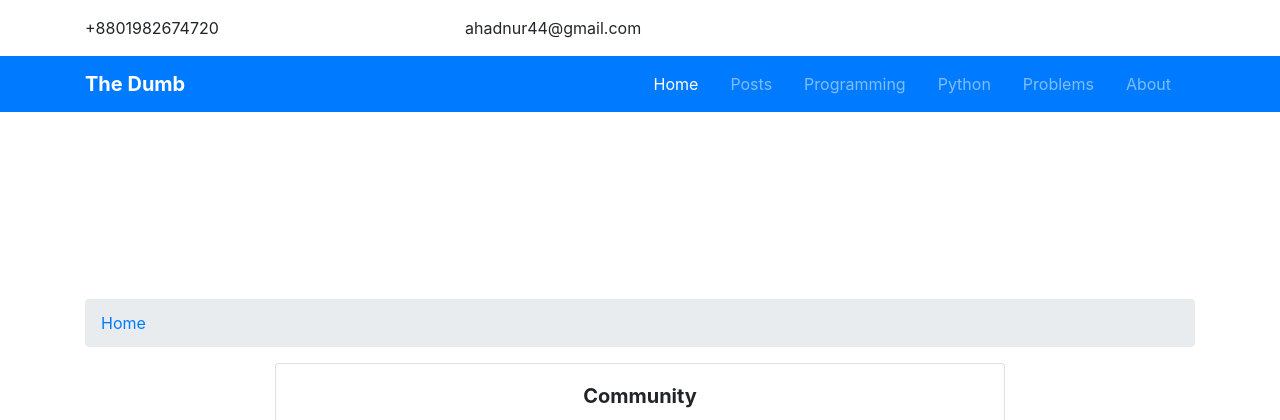
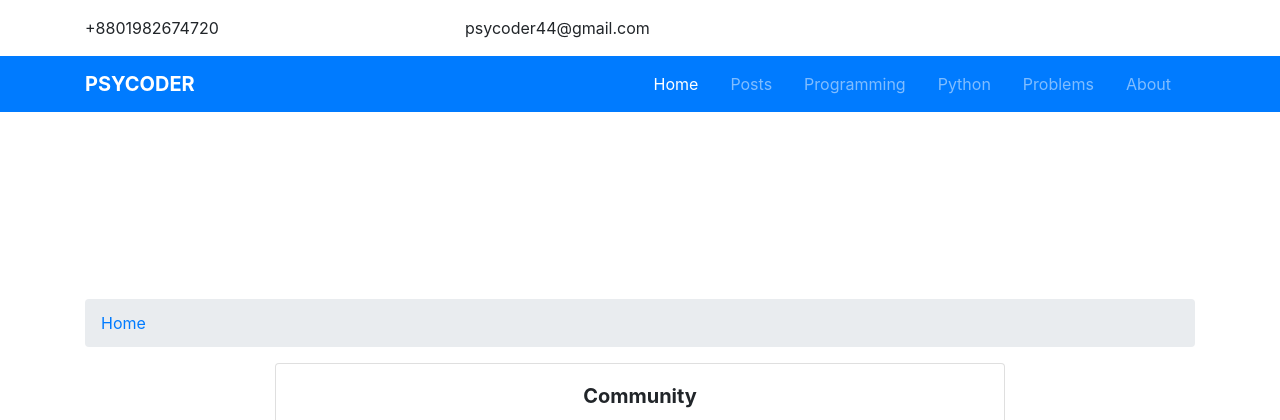
Before and after one commit to ahadnur/nursweb, a Django app: page / in a window 1280 px wide. Shown: the top 420 px of the page. Run offline with Django 3.2, Linux system fonts and the light colour scheme; data comes from the database, SQL or seed files in the repository; some libraries are stand-ins or nearby versions.

Commit message:
Templates Modified.

```diff
--- a/templates/pages/about.html
+++ b/templates/pages/about.html
@@ -72,7 +72,7 @@
           work with them.
         </p>
         <br />
-        <p class="lead">WEB DESIGNER AND DEVELOPER - NUR'S BLOG</p>
+        <p class="lead">WEB DESIGNER AND DEVELOPER - PSYCODER'S BLOG</p>
         <p>
           Establishd this personal blog and some other realistic applications
           like this application.
@@ -82,7 +82,7 @@
         <h2>SKILLS</h2>
         <p class="lead">PROGRAMMING LANGUAGES & TOOLS</p>
         <p>
-          HTML - CSS - JAVASCRIPT - BOOTSTRAP - PYTHON - DJANGO - LINUX - FLASK
+          HTML - CSS - JAVASCRIPT - BOOTSTRAP - PYTHON - DJANGO - LINUX - FLASK - FLUTTER
         </p>
         <br />
 
--- a/templates/pages/index.html
+++ b/templates/pages/index.html
@@ -1,14 +1,12 @@
 {% extends 'base.html' %}
 {% load humanize %}
-
-{% block title %} Home{% endblock %}
-
+{% block title %} Home{%endblock%}
 {% block content %}
 <section id="showcase-inner" class="py-5 text-white">
   <div class="container">
     <div class="row text-center">
       <div class="col-md-12">
-        <h1 class="display-4">Welcome To Dumb's Blog!</h1>
+        <h1 class="display-4">Welcome To Psycoder's Blog!</h1>
       </div>
     </div>
   </div>
@@ -20,8 +18,7 @@
     <nav aria-label="breadcrumb">
       <ol class="breadcrumb">
         <li class="breadcrumb-item">
-          <a href="{% url 'index' %}">
-            <i class="fas fa-home"></i> Home</a>
+          <a href="{% url 'index' %}"> <i class="fas fa-home"></i> Home</a>
         </li>
       </ol>
     </nav>
@@ -33,10 +30,11 @@
   <div class="row">
     <div class="col-lg-8 col-md-10 mx-auto">
       <div class="card text-center">
-        {% if posts %}
-        {% for post in posts %}
+        {% if posts %} {% for post in posts %}
         <div class="card-body">
-          <h5 class="card-title"><b>{{ post.title }}</b></h5>
+          <h5 class="card-title">
+            <b>{{ post.title }}</b>
+          </h5>
           <div align="justify">
             <p class="card-text">{{ post.body_preview | safe }} ...</p>
           </div>
@@ -44,18 +42,19 @@
         <div class="card-footer text-muted">
           {{ post.author }} posted {{ post.post_time | timesince }} ago.
           <div class="card-body">
-            <a href="{% url 'post' post.slug %}" class="btn btn-primary">বিস্তারিত</a>
+            <a href="{% url 'post' post.slug %}" class="btn btn-primary"
+              >বিস্তারিত</a
+            >
           </div>
         </div>
-        {% endfor %}
-        {% else %}
+        {% endfor %} {% else %}
         <P>No posts are available</P>
         {% endif %}
       </div>
     </div>
   </div>
 </div>
-<br>
+<br />
 <div class="container">
   <div class="row">
     <div class="col-lg-8 col-md-10 mx-auto">
@@ -63,27 +62,28 @@
       <ul class="pagination">
         {% if posts.has_previous %}
         <li class="page-item">
-          <a href="?page={{posts.previous_page_number}}" class="page-link">&laquo;</a>
+          <a href="?page={{ posts.previous_page_number }}" class="page-link"
+            >&laquo;</a
+          >
         </li>
         {% else %}
         <li class="page-item disabled">
           <a class="page-link">&laquo;</a>
         </li>
-        {% endif %}
-        {% for i in posts.paginator.page_range %}
+        {% endif %} {% for i in posts.paginator.page_range %}
         {% if posts.number == i %}
         <li class="page-item active">
-          <a class="page-link">{{i}}</a>
+          <a class="page-link">{{ i }}</a>
         </li>
         {% else %}
         <li class="page-item">
-          <a href="?page={{i}}" class="page-link">{{i}}</a>
+          <a href="?page={{ i }}" class="page-link">{{ i }}</a>
         </li>
-        {% endif %}
-        {% endfor %}
-        {% if posts.has_next %}
+        {% endif %} {% endfor %} {% if posts.has_next %}
         <li class="page-item">
-          <a href="?page={{posts.next_page_number}}" class="page-link">&raquo;</a>
+          <a href="?page={{ posts.next_page_number }}" class="page-link"
+            >&raquo;</a
+          >
         </li>
         {% else %}
         <li class="page-item disabled">
@@ -94,6 +94,6 @@
       {% endif %}
     </div>
   </div>
-  <br>
+  <br />
 </div>
 {% endblock %}
--- a/templates/partials/_footer.html
+++ b/templates/partials/_footer.html
@@ -1,5 +1,5 @@
 <!-- Footer -->
 <footer id="main-footer" class="py-4 bg-primary text-white text-center">
-        Copyright &copy;
-        <span class="year"></span> ahadujjaman_nur
-    </footer>
+  Copyright &copy;
+  <span class="year"></span> psycoder
+</footer>
--- a/templates/partials/_navbar.html
+++ b/templates/partials/_navbar.html
@@ -4,7 +4,7 @@
 <nav class="navbar navbar-expand-lg navbar-dark bg-primary sticky-top">
   <div class="container">
     <a class="navbar-brand" href="{% url 'index' %}">
-      <b>The Dumb</b>
+      <b>PSYCODER</b>
     </a>
     <button class="navbar-toggler" type="button" data-toggle="collapse" data-target="#navbarNavAltMarkup">
       <span class="navbar-toggler-icon"></span>
--- a/templates/partials/_topbar.html
+++ b/templates/partials/_topbar.html
@@ -2,11 +2,9 @@
 <section id="top-bar" class="p-3">
   <div class="container">
     <div class="row">
+      <div class="col-md-4"><i class="fas fa-phone"></i> +8801982674720</div>
       <div class="col-md-4">
-              <i class="fas fa-phone"></i> +8801982674720
-            </div>
-            <div class="col-md-4">
-              <i class="fas fa-envelope-open"></i> ahadnur44@gmail.com
+        <i class="fas fa-envelope-open"></i> psycoder44@gmail.com
       </div>
       <div class="col-md-4">
         <div class="social text-right">
```
Lines whose indentation alone changed are shown as unchanged.
